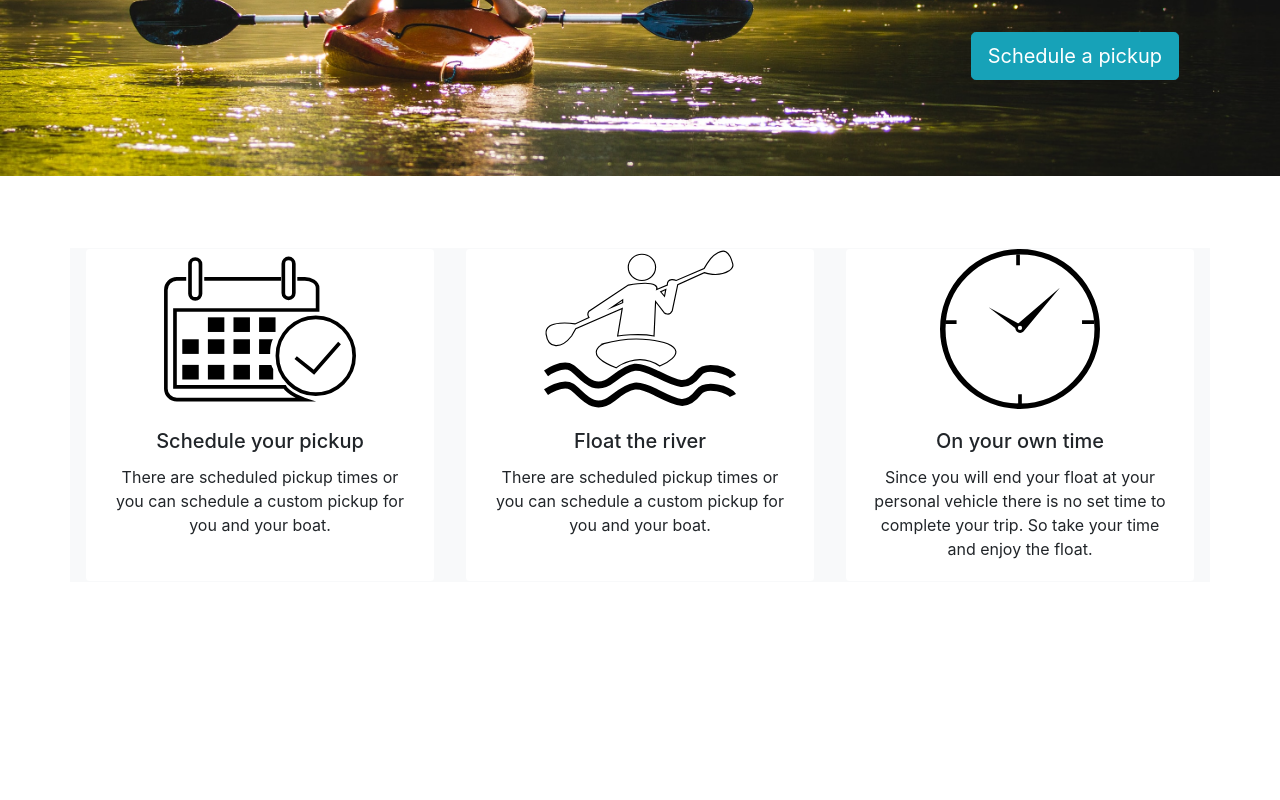
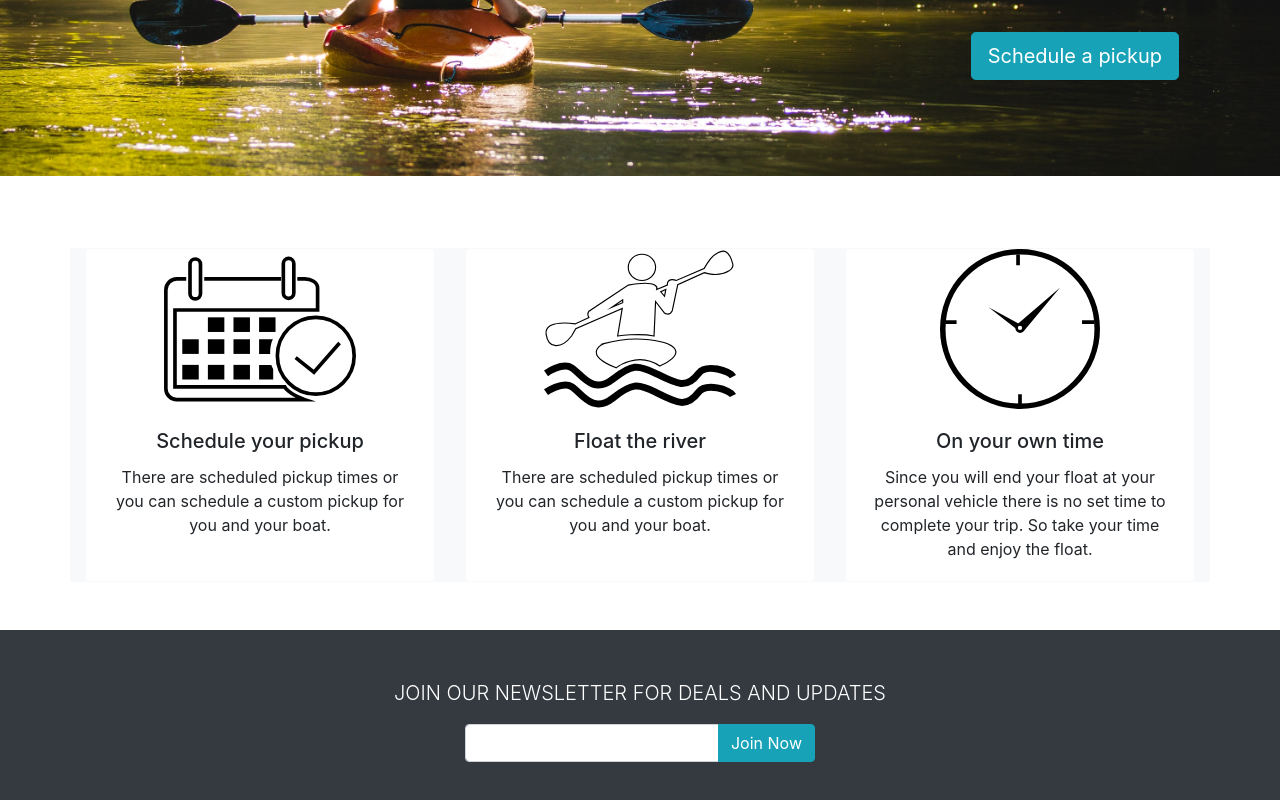
Before and after one commit to kenocathon/yak_kab, a React (Create React App) app in the folder client/: page / in a window 1280 px wide. Shown: the part 312-1112 px from the top of the page. Before the commit the page ends 918 px from the top, so only its background shows below. Built offline with nearby package versions, Linux system fonts and the light colour scheme.

Commit message:
added api fetch calls for user

```diff
--- a/client/src/AppRouter.js
+++ b/client/src/AppRouter.js
@@ -11,6 +11,7 @@ const AppRouter = () => {
       <Switch>
         <Route exact path='/' component={Home} />
       </Switch>
+      <Footer />
     </div>
   );
 };
--- a/client/src/components/Footer.js
+++ b/client/src/components/Footer.js
@@ -0,0 +1,25 @@
+import React from 'react';
+
+const Footer = () => {
+  return (
+    <section className='bg-dark mt-4'>
+      <div className='container text-center text-white py-5'>
+        <p className='lead'>JOIN OUR NEWSLETTER FOR DEALS AND UPDATES</p>
+        <div className='row justify-content-center'>
+          <div className='col-4'>
+            <form action=''>
+              <div className='input-group'>
+                <input type='text' className='form-control' />
+                <div className='input-group-append'>
+                  <button className='btn btn-info'>Join Now</button>
+                </div>
+              </div>
+            </form>
+          </div>
+        </div>
+      </div>
+    </section>
+  );
+};
+
+export default Footer;
```
Also changed, not shown: client/user/api-user.js (added, +31 -0 lines).
